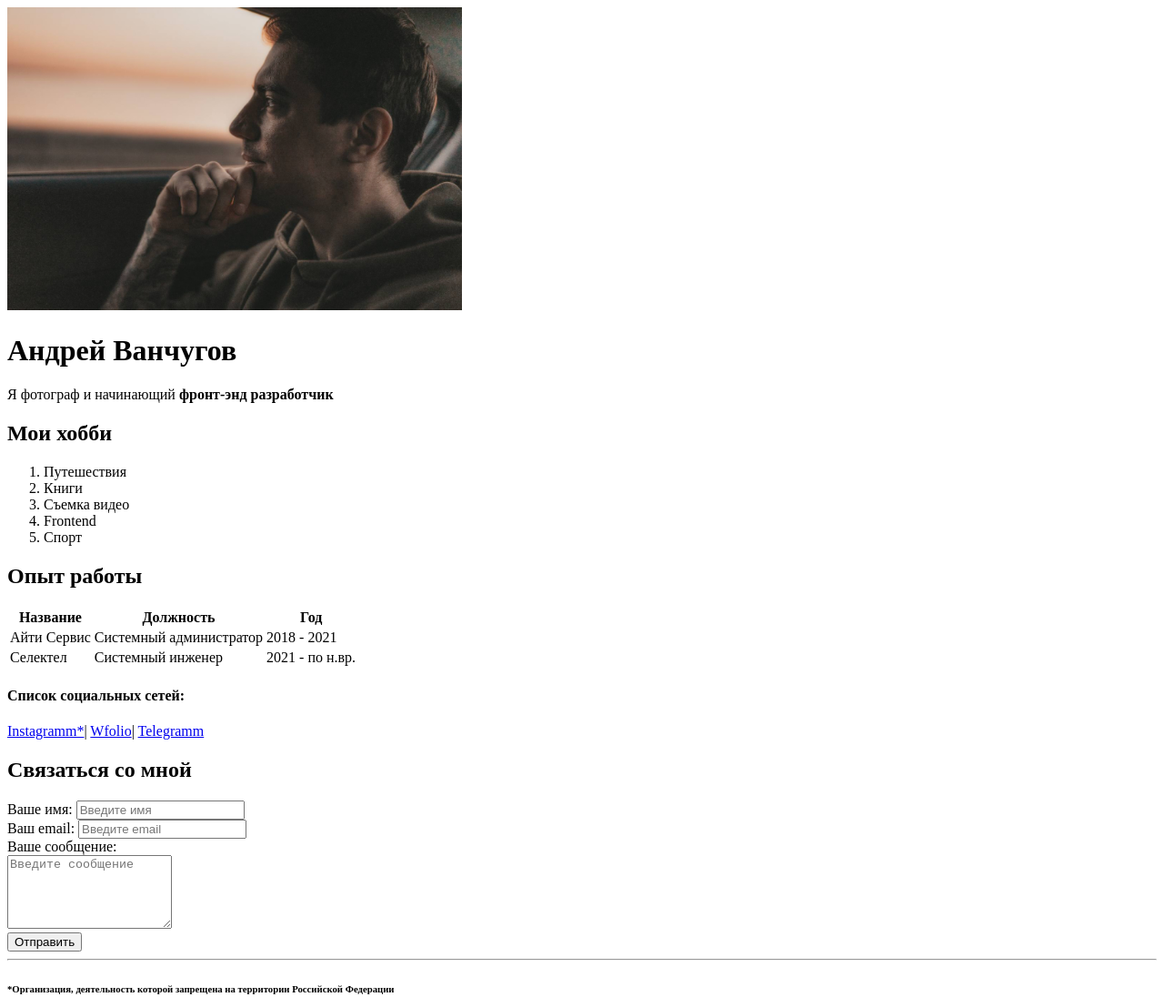
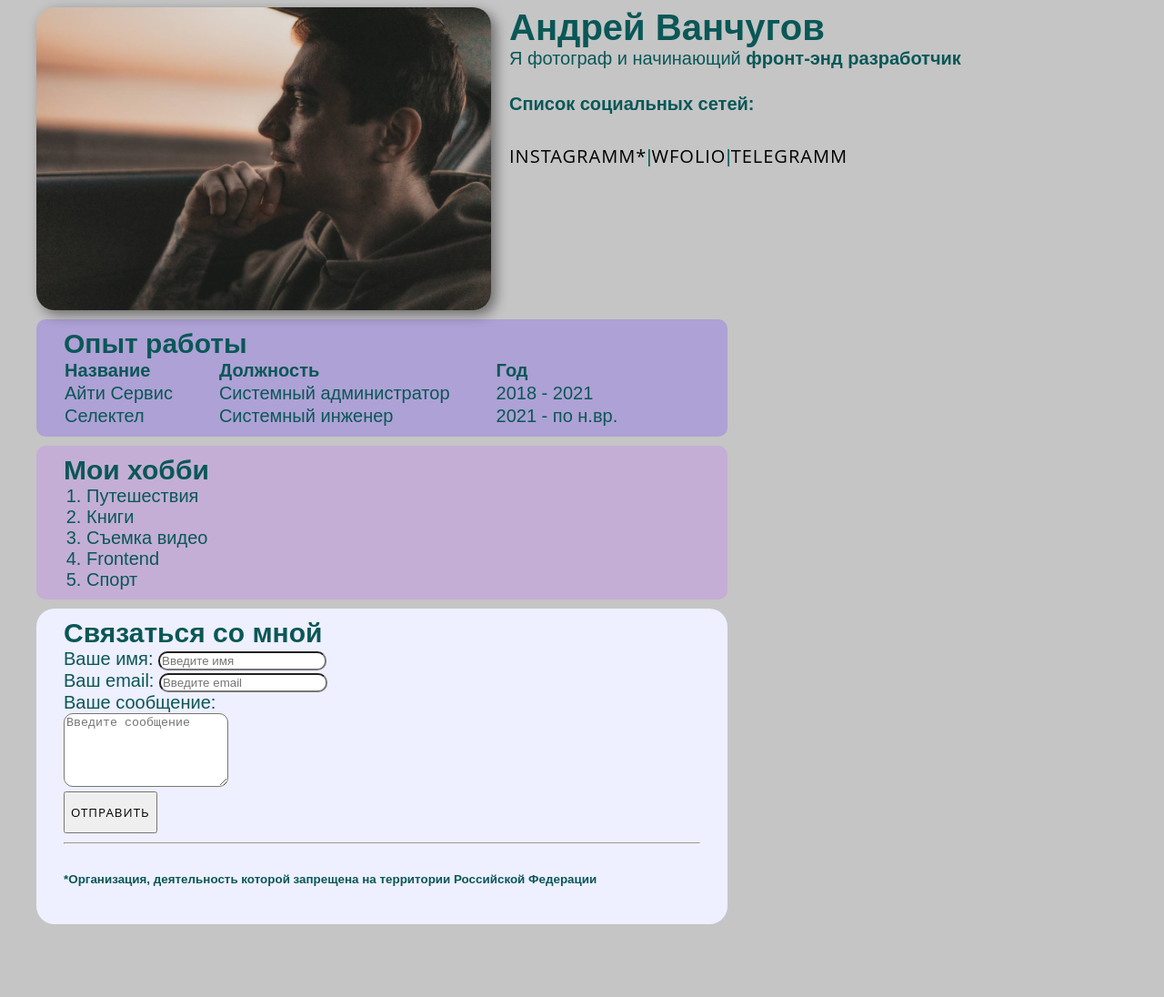
Before and after one commit to AndrewVSS/testsite, a plain HTML site: page index.html in a window 1280 px wide. Shown: the whole page at 91% size. After the commit the page ends 1026 px from the top, so only its background shows below. Drawn offline with Linux system fonts and the light colour scheme; a web font is replaced by a local one.

Commit message:
add styles

```diff
--- /dev/null
+++ b/button.css
@@ -0,0 +1,80 @@
+/* body {
+  width: 100vw;
+  height: 100vh;
+  display: flex;
+  position: relative;
+  background: #1e1e24;
+  align-items: center;
+  justify-content: center;
+} */
+
+/* .btn-flip {
+  opacity: 1;
+  outline: 0;
+  color: #fff;
+  line-height: 40px;
+  position: relative;
+  text-align: center;
+  letter-spacing: 1px;
+  display: inline-block;
+  text-decoration: none;
+  font-family: "Open Sans";
+  text-transform: uppercase;
+}
+.btn-flip:hover:after {
+  opacity: 1;
+  transform: translateY(0) rotateX(0);
+}
+.btn-flip:hover:before {
+  opacity: 0;
+  transform: translateY(50%) rotateX(90deg);
+}
+.btn-flip:after {
+  top: 0;
+  left: 0;
+  opacity: 0;
+  width: 100%;
+  color: #323237;
+  display: block;
+  transition: 0.5s;
+  position: absolute;
+  background: #adadaf;
+  content: attr(data-back);
+  transform: translateY(-50%) rotateX(90deg);
+}
+.btn-flip:before {
+  top: 0;
+  left: 0;
+  opacity: 1;
+  color: #adadaf;
+  display: block;
+  padding: 0 30px;
+  line-height: 40px;
+  transition: 0.5s;
+  position: relative;
+  background: #323237;
+  content: attr(data-front);
+  transform: translateY(0) rotateX(0);
+} */
+.btn {
+  opacity: 1;
+  outline: 0;
+  color: #000;
+  line-height: 40px;
+  position: relative;
+  text-align: center;
+  letter-spacing: 1px;
+  display: inline-block;
+  text-decoration: none;
+  font-family: "Open Sans";
+  text-transform: uppercase;
+}
+.btn:hover {
+  color: #323237;
+  transition: 1.5s;
+  background: #adadaf;
+  transform: translateY(0%) rotateX(360deg);
+}
+.btn:active {
+  color: rgb(145, 60, 165);
+}
--- a/index.html
+++ b/index.html
@@ -1,27 +1,48 @@
 <!DOCTYPE html>
 <html lang="en">
   <head>
-	<meta charset="UTF-8">
-	<meta name="viewport" content="width=device-width, initial-scale=1.0">
+    <meta charset="UTF-8" />
+    <meta name="viewport" content="width=device-width, initial-scale=1.0" />
     <title>Resume</title>
+    <link rel="stylesheet" href="style.css" />
+    <link rel="stylesheet" href="button.css" />
+    <style>
+      @media (max-width: 850px) {
+        .info {
+          display: inline;
+        }
+        .info-text {
+          text-align: center;
+        }
+      }
+    </style>
   </head>
   <body>
+    <div class="container">
+      <div class="info">
+        <img src="imgs/2023-06-12 18.08.16.jpg" alt="Profile photo" />
 
-	<img src="imgs/2023-06-12 18.08.16.jpg" alt="Profile photo" width="500">
-
+        <div class="info-text">
           <h1>Андрей Ванчугов</h1>
 
           <p>Я фотограф и начинающий <strong>фронт-энд разработчик</strong></p>
 
-	<h2>Мои хобби</h2>
-	<ol>
-		<li>Путешествия</li>
-		<li>Книги</li>
-		<li>Съемка видео</li>
-		<li>Frontend</li>
-		<li>Спорт</li>
-	</ol>
-
+          <div class="social">
+            <h4><strong>Cписок социальных сетей:</strong></h4>
+            <a
+              href="https://www.instagram.com/andrew_v_photo/"
+              target="_blank"
+              class="btn"
+              >Instagramm*</a
+            >|<a href="https://andrewphoto.ru/" target="_blank" class="btn"
+              >Wfolio</a
+            >|<a href="https://t.me/AndrewV_P" target="_blank" class="btn"
+              >Telegramm</a
+            >
+          </div>
+        </div>
+      </div>
+      <div class="card card-exp">
         <h2>Опыт работы</h2>
         <table>
           <thead>
@@ -44,33 +65,46 @@
             </tr>
           </tbody>
         </table>
-
-	<h4><strong>Cписок социальных сетей:</strong></h4>
-	<a href="https://www.instagram.com/andrew_v_photo/" target="_blank">Instagramm*</a>|
-	<a href="https://andrewphoto.ru/" target="_blank">Wfolio</a>|
-	<a href="https://t.me/AndrewV_P" target="_blank">Telegramm</a>
-
+      </div>
+      <div class="card card-hobbie">
+        <h2>Мои хобби</h2>
+        <ol>
+          <li>Путешествия</li>
+          <li>Книги</li>
+          <li>Съемка видео</li>
+          <li>Frontend</li>
+          <li>Спорт</li>
+        </ol>
+      </div>
+      <div class="card message_me">
         <h2>Связаться со мной</h2>
         <form action="/">
           <div>
-			<label for="name">Ваше имя:</label>
-			<input type="text" id="name" placeholder="Введите имя">
+            <label for="name"> Ваше имя:</label>
+            <input type="text" id="name" placeholder="Введите имя" />
           </div>
           <div>
-			<label for="email">Ваш email:</label>
-			<input type="email" id="email" placeholder="Введите email">
+            <label for="email"> Ваш email:</label>
+            <input type="email" id="email" placeholder="Введите email" />
           </div>
           <div>
-			<label for="message">Ваше сообщение:</label><br>
-			<textarea id="message" placeholder="Введите сообщение" cols="20" rows="5"></textarea>
+            <label for="message"> Ваше сообщение:</label><br />
+            <textarea
+              id="message"
+              placeholder="Введите сообщение"
+              cols="20"
+              rows="5"
+            ></textarea>
           </div>
-		<button type="submit">Отправить</button>
-
+          <button type="submit" class="btn">Отправить</button>
         </form>
 
-
-	<hr>
-	<h6>*Организация, деятельность которой запрещена на территории Российской Федерации</h6>
-
+        <hr />
+        <h6>
+          *Организация, деятельность которой запрещена на территории Российской
+          Федерации
+        </h6>
+      </div>
+    </div>
   </body>
 </html>
--- /dev/null
+++ b/style.css
@@ -0,0 +1,100 @@
+@import url("https://fonts.googleapis.com/css2?family=Atkinson+Hyperlegible+Next:ital,wght@0,200..800;1,200..800&display=swap");
+
+body {
+  font-size: 20px;
+  font-family: Atkinson Hyperlegible Next, sans-serif;
+  font-weight: normal;
+  background: rgb(197, 197, 197);
+  color: rgba(10, 87, 87, 250);
+}
+
+.card {
+  /* border: 1px solid; */
+  margin-bottom: 10px;
+  border-radius: 10px;
+  max-width: 700px;
+  padding: 10px 30px;
+  margin: left;
+}
+.card-hobbie {
+  background-color: rgba(195, 150, 228, 0.49);
+}
+.card-exp {
+  background-color: rgba(162, 142, 222, 0.64);
+  text-align: left;
+}
+
+h2,
+h1 {
+  margin: 0;
+  padding: 0;
+}
+
+table {
+  border-collapse: separate;
+  border-spacing: 0px 0px;
+}
+td {
+  padding-right: 50px;
+}
+.container {
+  max-width: 1200px;
+  margin: auto;
+}
+
+img {
+  border-radius: 20px;
+  box-shadow: 5px 5px 14px rgba(0, 0, 0, 0.46);
+  width: 500px;
+}
+
+ol {
+  margin: 0;
+  padding-inline-start: 25px;
+}
+
+.message_me {
+  background: #eeefff;
+  border-radius: 20px;
+  max-width: 700px;
+  margin: left;
+}
+
+.social {
+}
+.btn-flip {
+  &:hover {
+    &:after {
+      opacity: 1;
+      transform: translateY(0) rotateX(0);
+    }
+
+    &:before {
+      opacity: 0;
+      transform: translateY(50%) rotateX(90deg);
+    }
+  }
+}
+
+label {
+  color: eeefff;
+}
+input {
+  border-radius: 10px;
+}
+textarea {
+  border-radius: 10px;
+}
+
+.info {
+  display: flex;
+  margin-bottom: 10px;
+}
+.info-text {
+  margin: 0 20px;
+}
+
+p {
+  margin: 0;
+  padding: 0;
+}
```
Lines whose indentation alone changed are shown as unchanged.
